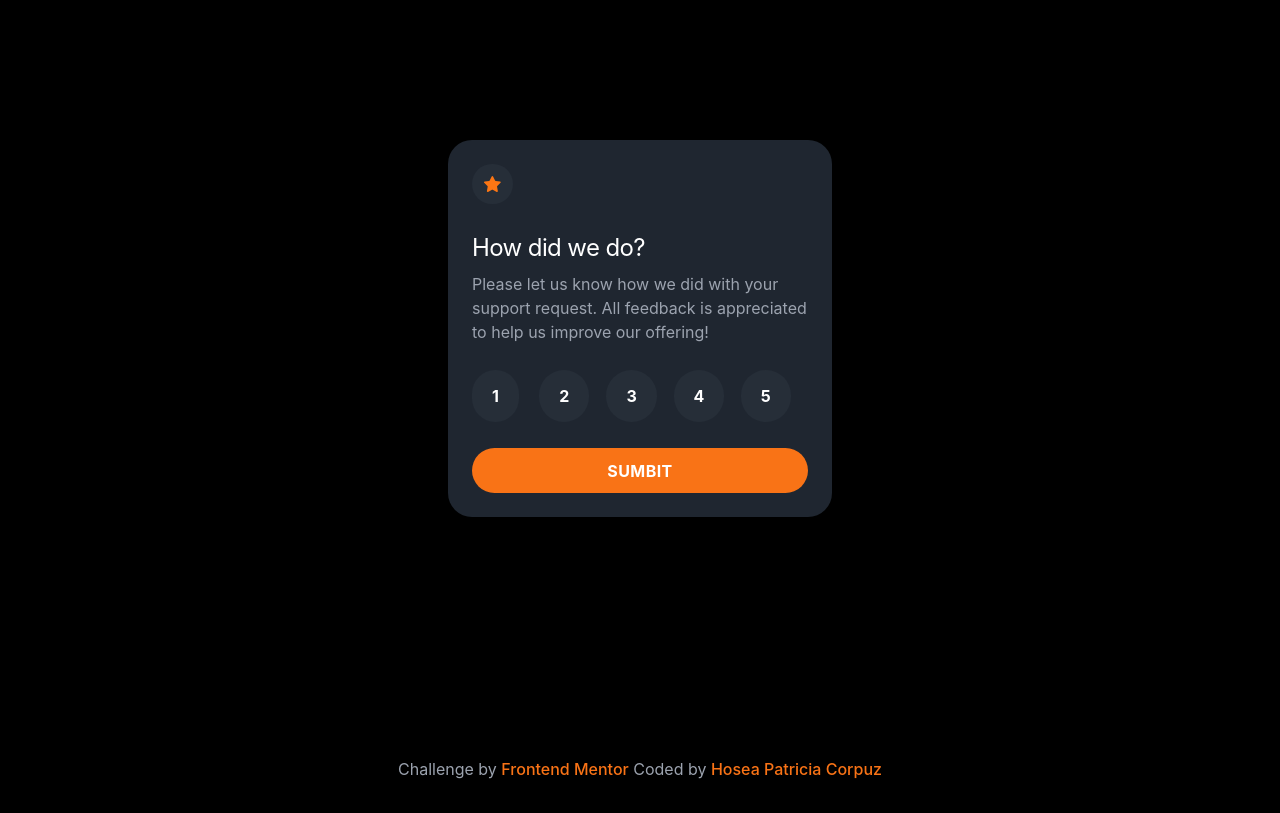
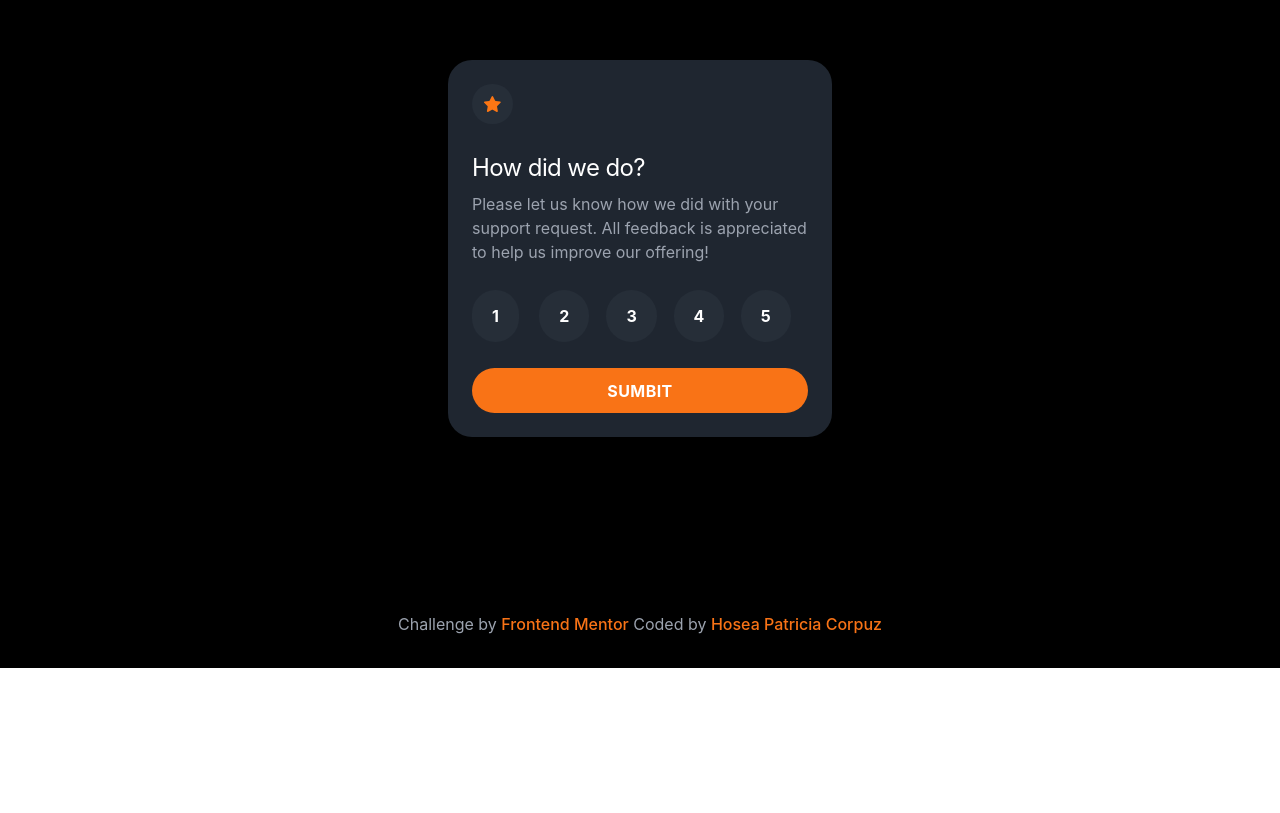
Before and after one commit to seya101/Interactive-Rating-Component, a Vue app: page / in a window 1280 px wide. Shown: the part 132-945 px from the top of the page. After the commit the page ends 800 px from the top, so only its background shows below. Built offline with nearby package versions, Linux system fonts and the light colour scheme.

Commit message:
improved accessibility

```diff
--- a/src/App.vue
+++ b/src/App.vue
@@ -1,5 +1,5 @@
 <template>
-    <main class="flex-grow my-60">
+    <main class="flex-grow mt-40 mb-55">
       <rating-form></rating-form>
     </main>
     <footer class="text-gray-400 justify-center">
```
